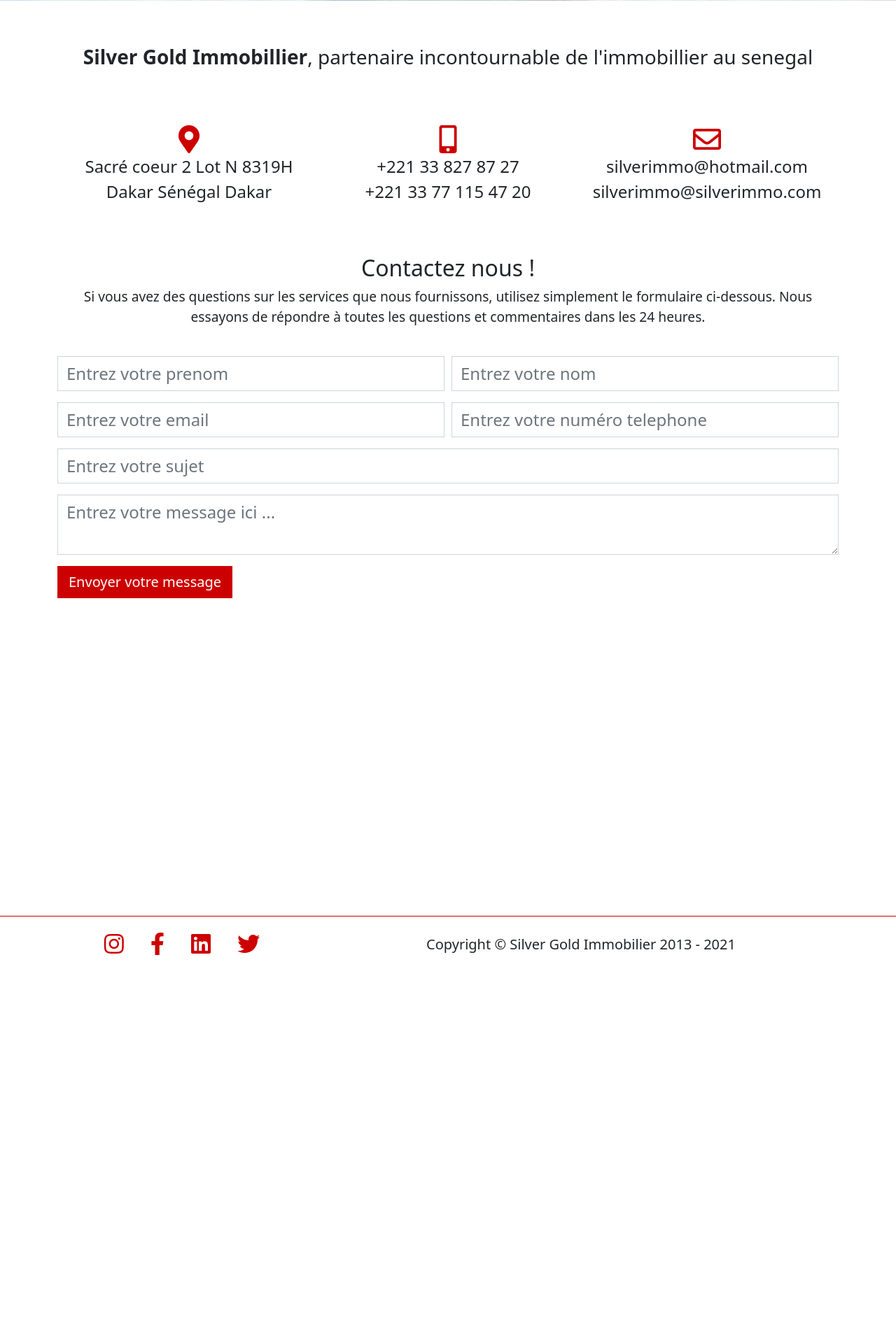
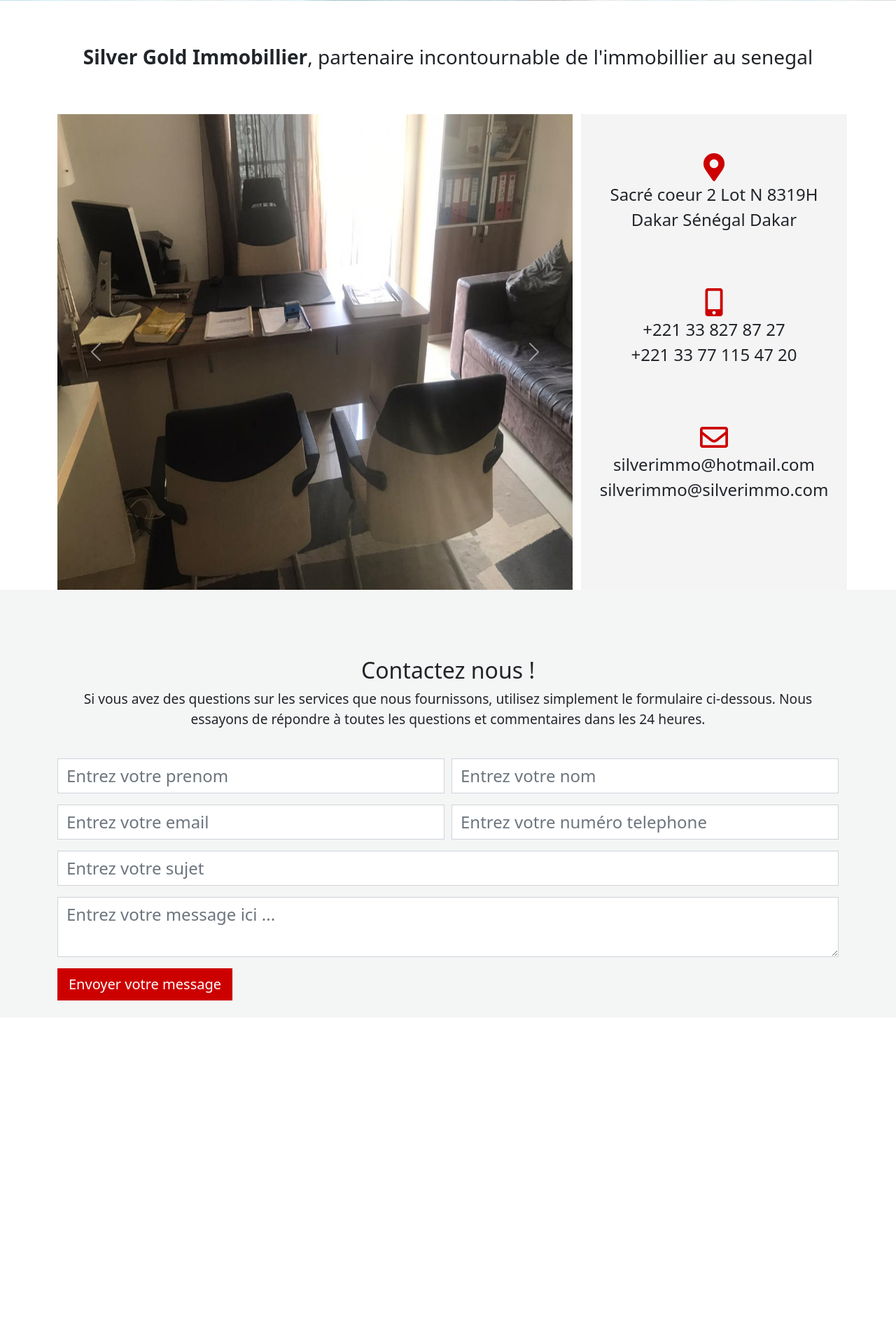
Before and after one commit to cheikhdieng30/silver_gold_immo, a PHP site: page /pages/contact.php in a window 1280 px wide. Shown: the part 335-2236 px from the top of the page at 70% size. Before the commit the page ends 1700 px from the top, so only its background shows below. Run offline with PHP 8.4, Linux system fonts and the light colour scheme; some libraries are stand-ins or nearby versions; some web fonts are replaced.

Commit message:
ajout slide page contact

```diff
--- a/css/app.css
+++ b/css/app.css
@@ -91,6 +91,9 @@ div.reseaux-sociaux a i:hover{
 div.qui-sommes-nous-text p{
     font-size: 1.2em;
 }
+div.contact{
+   background-color: #f4f5f5;
+}
 @media screen and (max-width: 576px) {
     div.cover-acceuil img {
         display: none;
--- a/pages/contact.php
+++ b/pages/contact.php
@@ -32,21 +32,31 @@
 
         </div>
         <div class="container ">
-            <div class="col-md-12 mx-auto">
+            <div class="row mt-5">
+                <div class="col-md-8">
+                    <?php
+                    include_once('carousel.php');
+                    $image1 = "/images/bureau/1.jpeg";
+                    $image2 = "/images/bureau/2.jpeg";
+                    $image3 = "/images/bureau/3.jpeg";
+                    getCarousel($image1, $image2, $image3);
+                    ?>
+                </div>
+                <div class="col-md-4 mx-auto" style="background-color: #f4f4f5;">
                     <div class="row text-center d-flex align-items-center ">
-                    <div class="col-sm-12 col-md-4 col-lg-4 my-2 bloc-contact">
+                        <div class="col-md-12 my-2 bloc-contact">
                             <div class="info-contact">
                                 <i class="mt-5 fas fa-map-marker-alt"></i>
                                 <p>Sacré coeur 2 Lot N 8319H <br> Dakar Sénégal Dakar</p>
                             </div>
                         </div>
-                    <div class="col-sm-12 col-md-4 col-lg-4 my-2 bloc-contact">
+                        <div class="col-md-12 my-2 bloc-contact">
                             <div class="info-contact">
                                 <i class="mt-5 fas fa-mobile-alt"></i>
                                 <p>+221 33 827 87 27 <br> +221 33 77 115 47 20</p>
                             </div>
                         </div>
-                    <div class="col-sm-12 col-md-4 col-lg-4 my-2 bloc-contact">
+                        <div class="col-md-12 my-2 bloc-contact">
                             <div class="info-contact">
                                 <i class="mt-5 far fa-envelope"></i>
                                 <p>silverimmo@hotmail.com <br> silverimmo@silverimmo.com</p>
@@ -55,8 +65,10 @@
                     </div>
                 </div>
             </div>
-        <div class="container">
-            <div class=" bloc-form-contact text-center">
+        </div>
+        <div class="container-fluid contact">
+            <div class="container ">
+                <div class=" bloc-form-contact text-center pt-5">
                     <h2 class="mt-5">Contactez nous !</h2>
                     <p>
                         Si vous avez des questions sur les services que nous fournissons, utilisez simplement le formulaire ci-dessous. Nous essayons de répondre à toutes les questions et commentaires dans les 24 heures.
@@ -64,7 +76,7 @@
                     </p>
                     <div class="res-form mx-1"></div>
                 </div>
-            <form id="contactForm" class="pt-3" name="sentMessage" novalidate="novalidate" method="post" action="/pages/contact.php">
+                <form id="contactForm" class="pt-3 pb-4" name="sentMessage" novalidate="novalidate" method="post" action="/pages/contact.php">
                     <div class="form-row">
                         <div class="form-group col-md-6">
                             <input type="prenom" name="prenom" placeholder="Entrez votre prenom" class="form-control rounded-0" id="inputprenom">
@@ -97,6 +109,7 @@
                     <button type="submit" id="btn-form" class="btn btn-primary btn-lg rounded-0">Envoyer votre message</button>
                 </form>
             </div>
+        </div>
     </section>
 
     <!--- Google Maps --->
```
Also changed, not shown: images/bureau/1.jpeg (added), images/bureau/2.jpeg (added), images/bureau/3.jpeg (added), images/bureau/4.jpeg (added). Lines whose indentation alone changed are shown as unchanged.
